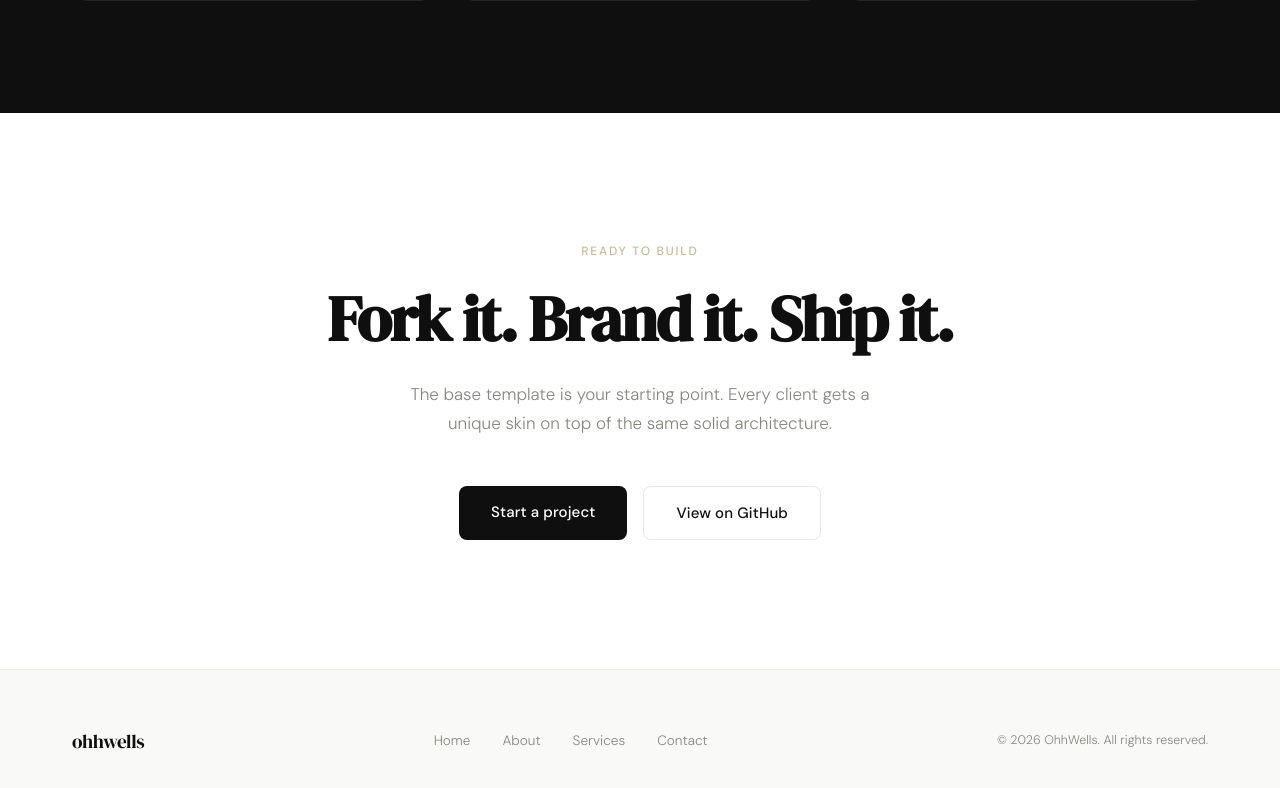
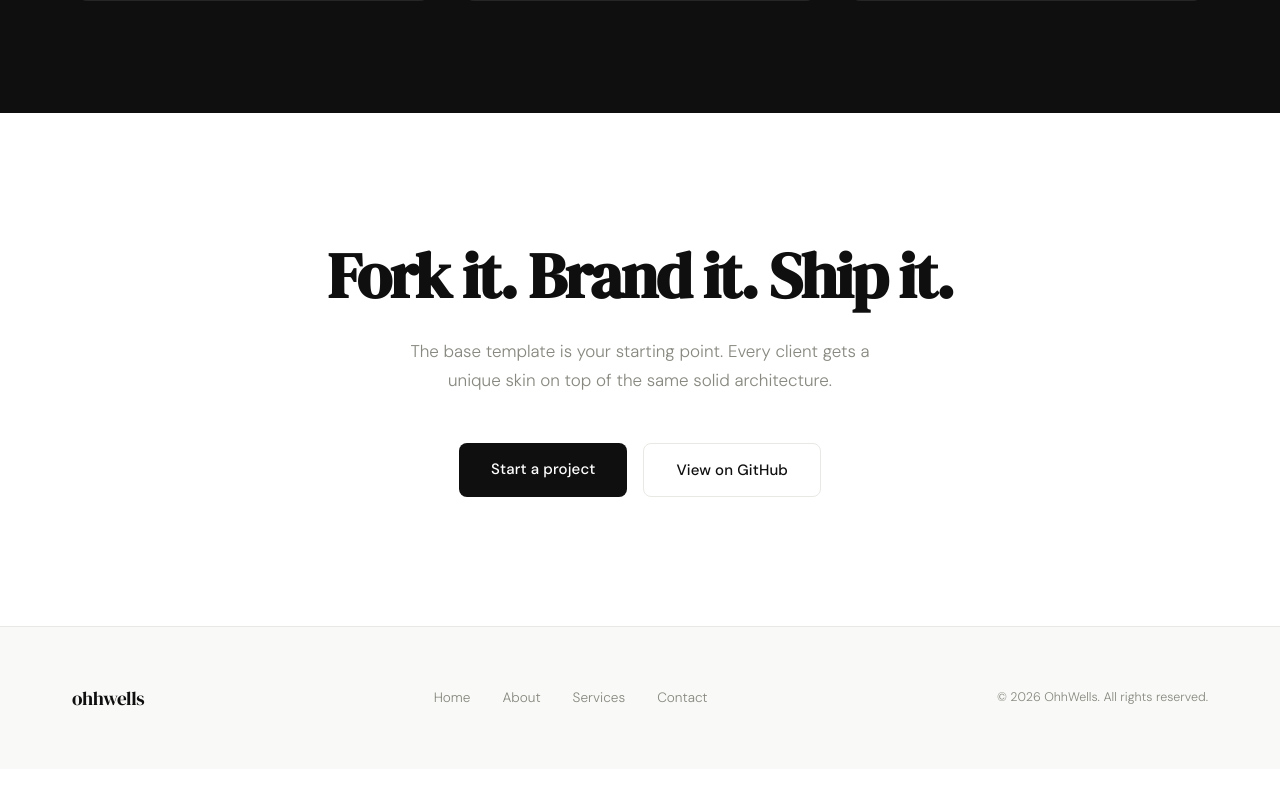
Before and after one commit to ohhwells/ohhwells-starter, a Next.js app: page / in a window 1280 px wide. Shown: the part 3308-4096 px from the top of the page. Built offline with nearby package versions, Linux system fonts and the light colour scheme; no server answers.

Commit message:
refactor: remove eyebrow property from CTAContent interface and CallToAction component for cleaner structure

```diff
--- a/src/components/sections/CallToAction.tsx
+++ b/src/components/sections/CallToAction.tsx
@@ -3,7 +3,6 @@ import { Button } from '@/components/ui/Button';
 import type { CTAContent } from '@/types/content';
 
 export function CallToAction({
-  eyebrow,
   headline,
   subheadline,
   ctaLabel,
@@ -15,7 +14,6 @@ export function CallToAction({
     <section className="cta-section">
       <Container>
         <div className="cta-section__inner">
-          {eyebrow && <p className="eyebrow">{eyebrow}</p>}
           <h2 className="cta-section__headline">{headline}</h2>
           <p className="cta-section__sub">{subheadline}</p>
           <div className="cta-section__actions">
--- a/src/types/content.ts
+++ b/src/types/content.ts
@@ -24,7 +24,6 @@ export interface TestimonialItem {
 }
 
 export interface CTAContent {
-  eyebrow?: string;
   headline: string;
   subheadline?: string;
   ctaLabel: string;
```
